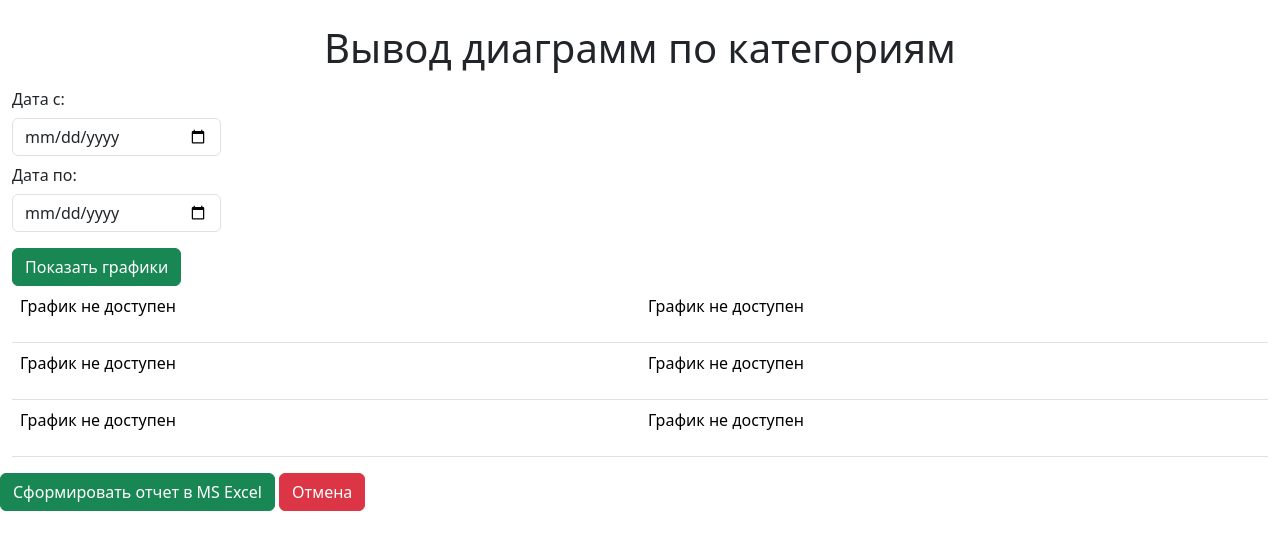
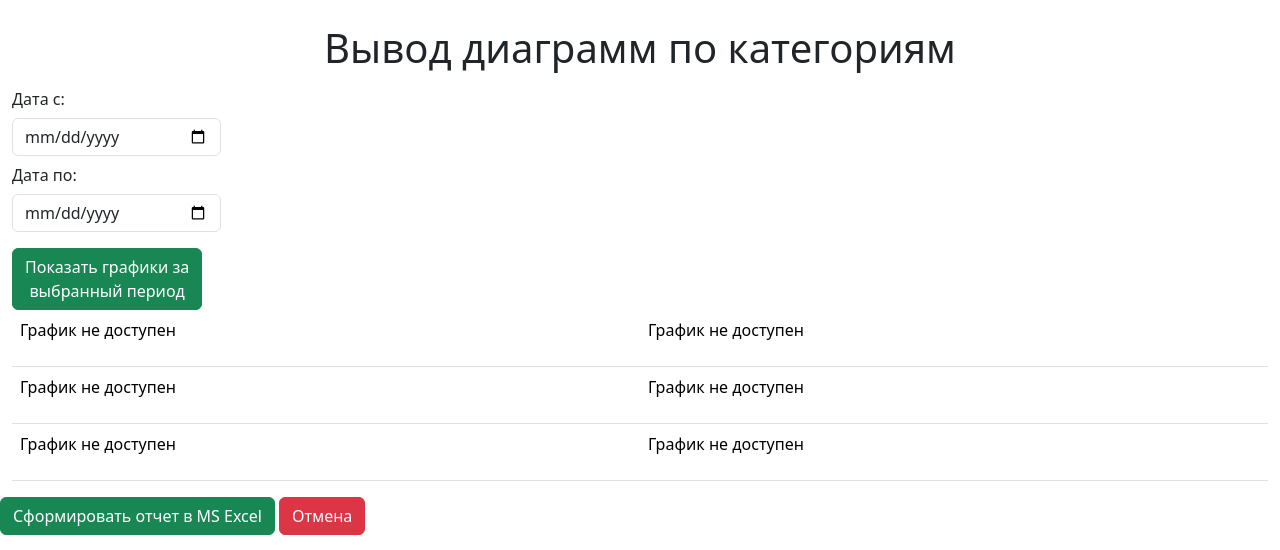
Before and after one commit to SenderAlex/DjangoTelegramFinControl, a Django app: template fincontrol_app/templates/fincontrol_app/show_plots.html in a window 1280 px wide. Shown: the part 60-610 px from the top of the page. Run offline with Django 5.2, Linux system fonts and the light colour scheme; the template is opened without the code that fills it, so the values that code supplies are empty; parts of the project's set-up code (start-up, migrations or seed data) failed here and were passed over; some libraries are stand-ins or nearby versions.

Commit message:
final requirements.txt

```diff
--- a/fincontrol_app/templates/fincontrol_app/show_plots.html
+++ b/fincontrol_app/templates/fincontrol_app/show_plots.html
@@ -14,7 +14,7 @@
                 <input type="date" class="form-control" id="date_to" name="date_to" value="{{ date_to }}">
             </div>
             <p></p>
-            <button type="submit" class="btn btn-success">Показать графики</button>
+            <button type="submit" class="btn btn-success">Показать графики за <br> выбранный период</button>
         </form>
 
         <table class="table mx-auto">
```
